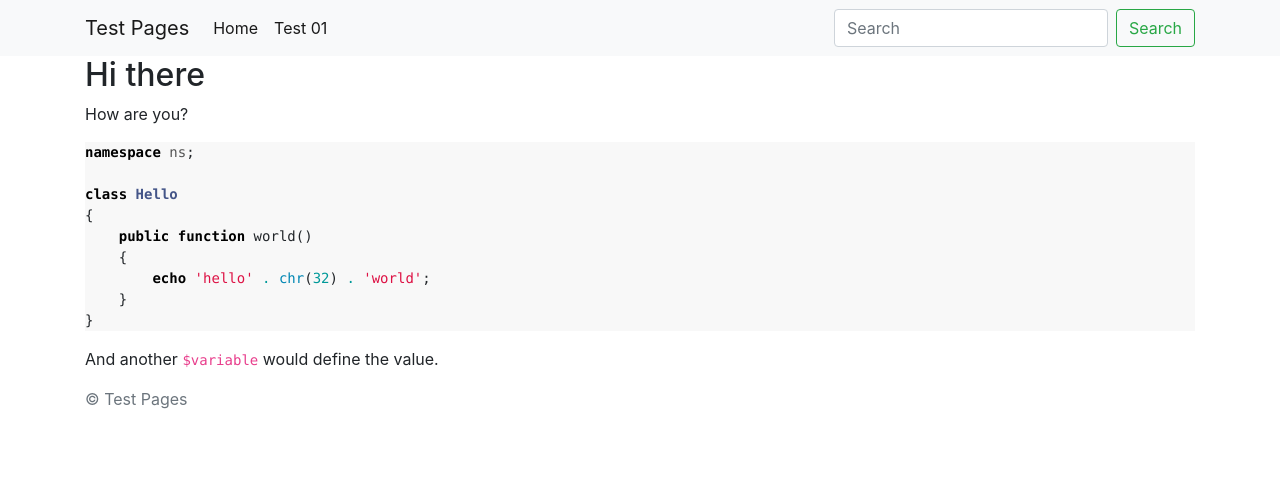
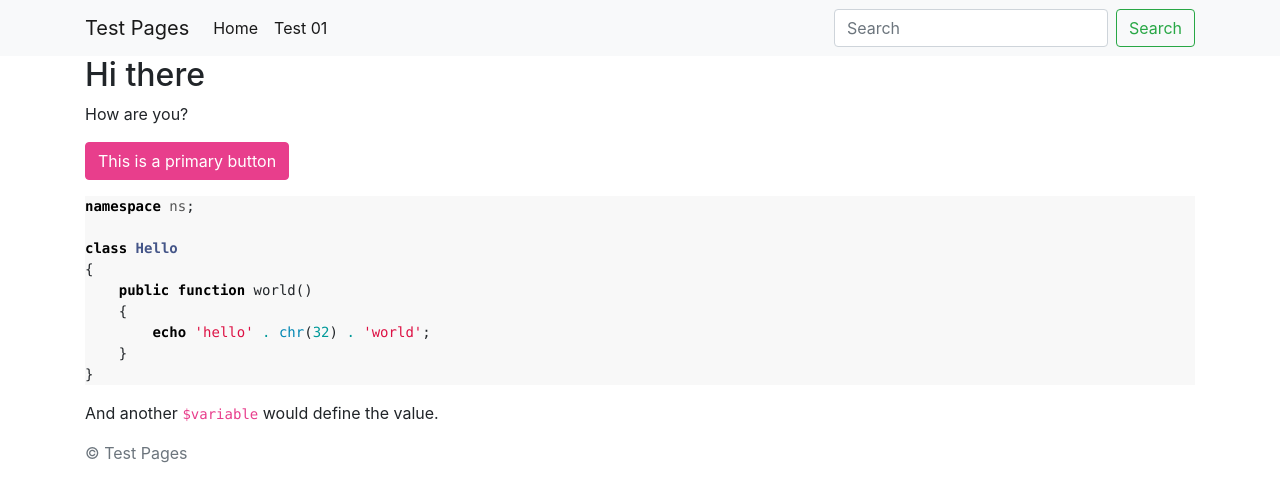
Before and after one commit to adriansuter/Test-Pages, a Jekyll site: the page built from index.md, in a window 1280 px wide. Shown: the top 502 px of the page. Built offline with Jekyll 4.4.1, drawn with Linux system fonts in a browser that asks for light colours; nearby versions of some CDN libraries; our own code applies the rules of GitHub Pages for plain Markdown files.

Commit message:
Add button

````diff
--- a/_sass/base.scss
+++ b/_sass/base.scss
@@ -1,4 +1,8 @@
 @import "rouge-github";
 
-// Bootstrap variables.
-$enable-gradients: false;
+///
+// Bootstrap overrides.
+///
+$primary: #e83e8c;
+
+@import "bootstrap-4.3.1/bootstrap";
--- a/assets/css/base.scss
+++ b/assets/css/base.scss
@@ -4,5 +4,3 @@
 @charset "utf-8";
 
 @import "base";
-
-@import "bootstrap-4.3.1/bootstrap";
--- a/index.md
+++ b/index.md
@@ -5,6 +5,10 @@ title: Home
 ## Hi there
 
 How are you?
+
+<button class="btn btn-primary">
+    This is a primary button
+</button>
 
 ```php
 namespace ns;
````
